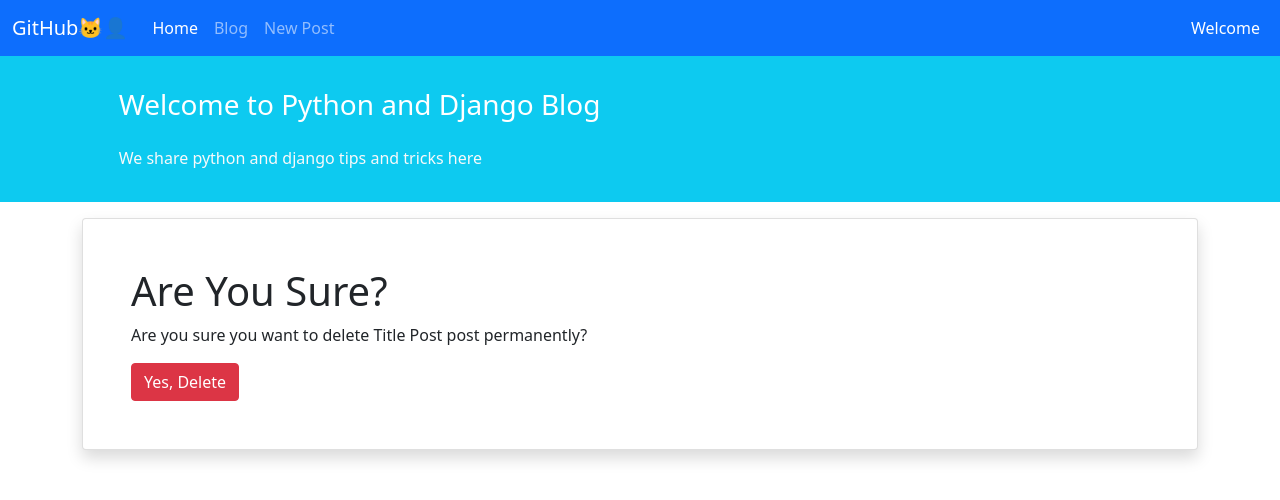
After one commit to SamiraDorchalian/Django_projects, a Django app: page /blog/2/delete/ in a window 1280 px wide. The commit adds this page. Shown: the top 500 px of the page. Run offline with Django 5.2, Linux system fonts and the light colour scheme; data comes from the database, SQL or seed files in the repository; both versions use the stored data as it was after the commit.

Commit message:
make delete button view-url-template

```diff
--- /dev/null
+++ b/blog_website/blog/templates/blog/post_delete.html
@@ -0,0 +1,18 @@
+{% extends '_base.html' %}
+
+{% block page_title %}
+    Add new post
+{% endblock page_title %}
+
+{% block content %}
+    <div class="container">
+        <div class="card shadow my-3 p-5">
+            <h1>Are You Sure?</h1>
+            <p>Are you sure you want to delete {{ post.title }} post permanently?</p>
+            <form action="" method="POST">
+                {% csrf_token %}
+                <input type="submit" value="Yes, Delete" class="btn btn-danger">
+            </form>
+        </div>
+    </div>
+{% endblock content %}
--- a/blog_website/blog/templates/blog/post_detail.html
+++ b/blog_website/blog/templates/blog/post_detail.html
@@ -13,6 +13,10 @@
                     <h1>{{ post.title}}</h1>
                     <p class="small text-muted mt-2">By: {{ post.auther }}</p>
                     <p class="mt-2">{{ post.text}}</p>
+                    <div>
+                        <a href="{% url 'post_update' post.id %}" class="btn btn-sm btn-warning">Edit</a>
+                        <a href="{% url 'post_delete' post.id %}" class="btn btn-sm btn-danger">Delete</a>
+                    </div>
                 </div>
 
                 <div class="card shadow my-3 p-5">
--- a/blog_website/blog/templates/blog/posts_list.html
+++ b/blog_website/blog/templates/blog/posts_list.html
@@ -27,7 +27,6 @@
                                 {{ post.text }}
                             </p>
                             <a href="{% url 'posts_detail' post.id %}" class="btn btn-sm btn-success">Read More</a>
-                            <a href="{% url 'post_update' post.id %}" class="btn btn-sm btn-info">Edit</a>
                         </div>
                     </div>
                 {% endfor %}
--- a/blog_website/blog/urls.py
+++ b/blog_website/blog/urls.py
@@ -7,4 +7,5 @@ urlpatterns = [
     path('<int:pk>/', views.post_detail_view, name='posts_detail'),
     path('create/', views.post_create_view, name='post_create'),
     path('<int:pk>/update/', views.post_update_view, name='post_update'),
+    path('<int:pk>/delete/', views.post_delete_view, name='post_delete'),
 ]
--- a/blog_website/blog/views.py
+++ b/blog_website/blog/views.py
@@ -37,3 +37,12 @@ def post_update_view(request, pk):
         return redirect('posts_list')
 
     return render(request, 'blog/post_create.html', context={'form': form})
+
+def post_delete_view(request, pk):
+    post = get_object_or_404(Post, pk=pk)
+
+    if request.method == 'POST':
+        post.delete()
+        return redirect('posts_list')
+
+    return render(request, 'blog/post_delete.html', context={'post': post} )
```
Also changed, not shown: blog_website/db.sqlite3.
